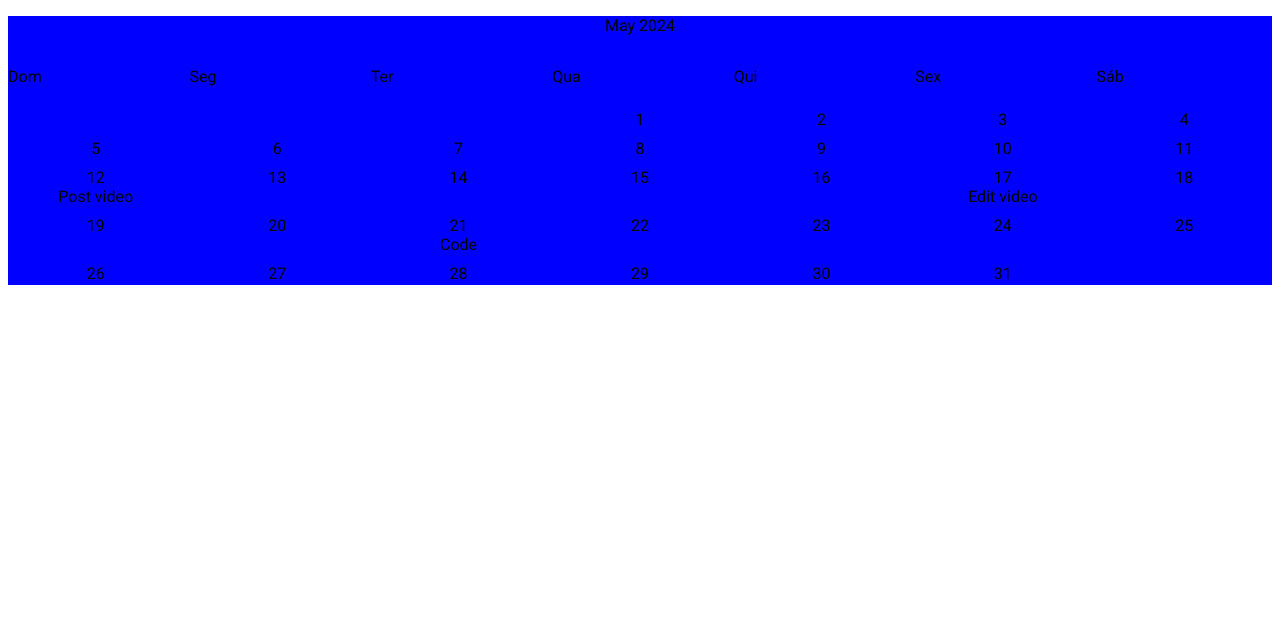
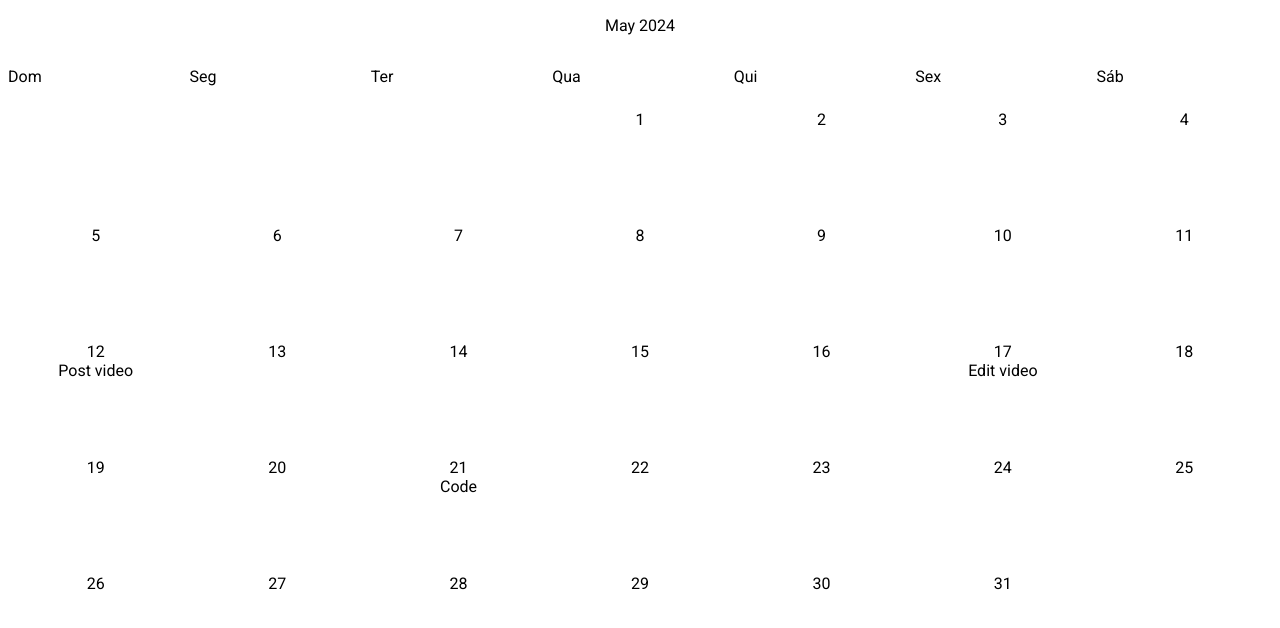
Before and after one commit to rojasmart/event-calendar, a React (Vite) app: page / in a window 1280 px wide. Shown: the top 628 px of the page. Built offline with nearby package versions, Linux system fonts and the light colour scheme; the HTML template or start-up script is replaced by a standard one.

Commit message:
--add style box day

```diff
--- a/src/EventCalendar.jsx
+++ b/src/EventCalendar.jsx
@@ -1,3 +1,5 @@
+import { useState } from "react";
+
 import PropTypes from "prop-types";
 
 import { addDays, subDays } from "date-fns";
@@ -19,17 +21,19 @@ const WEEKDAYS = ["Dom", "Seg", "Ter", "Qua", "Qui", "Sex", "Sáb"];
 
 const events = [
   { date: subDays(new Date(), 6), title: "Post video" },
-
   { date: subDays(new Date(), 1), title: "Edit video" },
-
   { date: addDays(new Date(), 3), title: "Code" },
 ];
 
 const EventCalendar = () => {
   const currentDate = new Date();
 
+  const [selectedDate, setSelectedDate] = useState(null);
+
   const firstDayOfMonth = startOfMonth(currentDate);
+
   const lastDayOfMonth = endOfMonth(currentDate);
+
   const daysInMonth = eachDayOfInterval({
     start: firstDayOfMonth,
     end: lastDayOfMonth,
@@ -56,7 +60,7 @@ const EventCalendar = () => {
   }, [events]);
 
   return (
-    <Container maxW="100%" backgroundColor={"blue"}>
+    <Container maxW="100%">
       <div className="mb-4">
         <Text fontSize={"xl"} textAlign={"center"}>
           {format(currentDate, "MMMM yyyy")}
@@ -94,6 +98,10 @@ const EventCalendar = () => {
               textAlign="center"
               bg={isToday(day) ? "gray.200" : undefined}
               color={isToday(day) ? "gray.900" : undefined}
+              onClick={() => setSelectedDate(day)}
+              cursor={"pointer"}
+              _hover={{ bg: "blue.300" }}
+              minH="110px"
             >
               {format(day, "d")}
 
```
